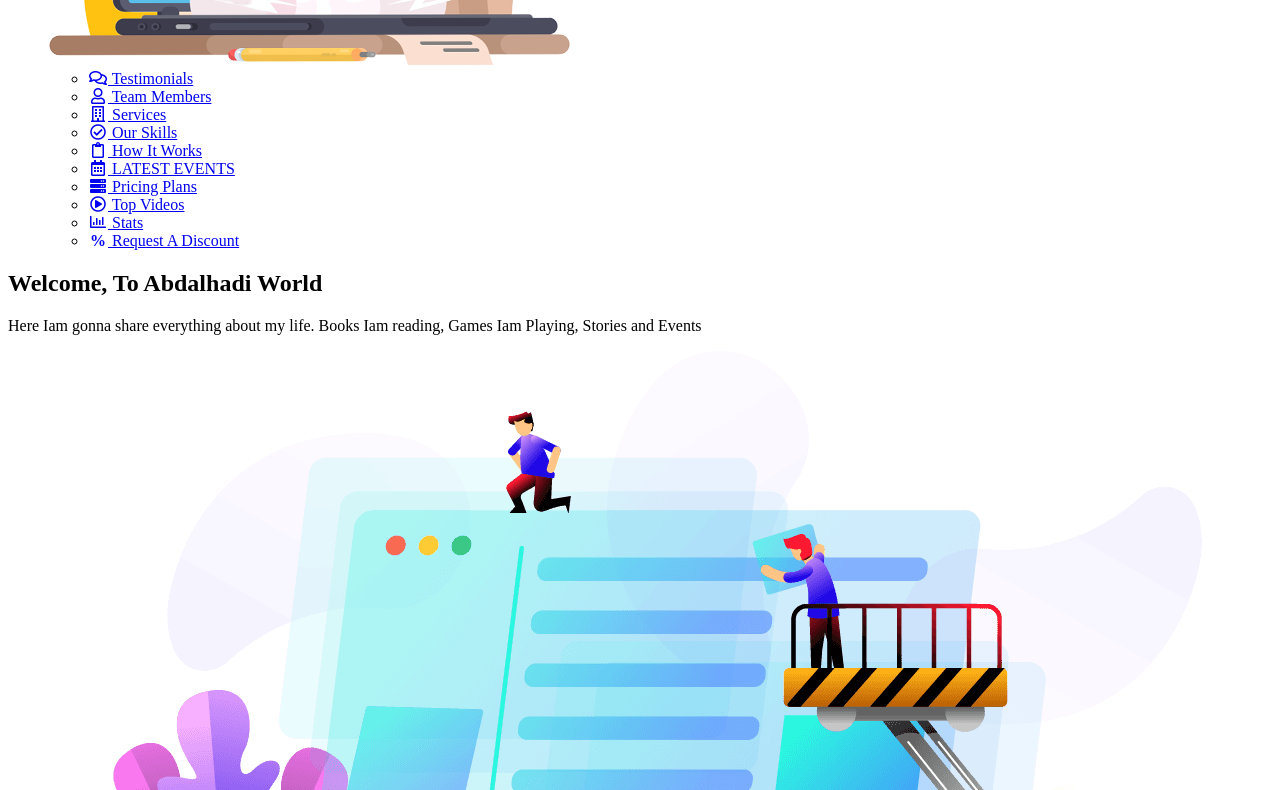
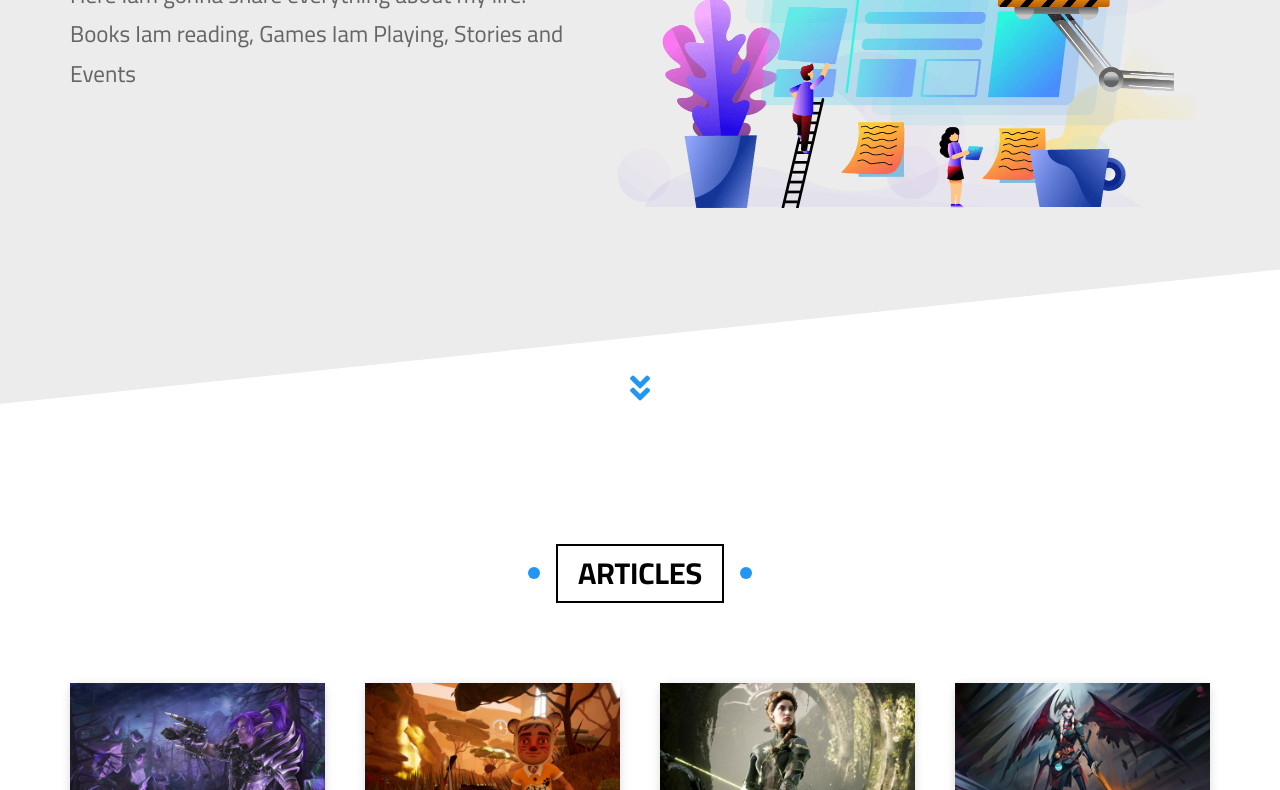
Before and after one commit to 3bdalhadi/HTML_And_CSS_Template_Three, a plain HTML site: page index.html in a window 1280 px wide. Shown: the part 356-1146 px from the top of the page. Drawn offline with Linux system fonts and the light colour scheme; the site is published under a folder, as on GitHub Pages, so addresses that start at the root find nothing.

Commit message:
chang css file track

```diff
--- a/index.html
+++ b/index.html
@@ -5,8 +5,8 @@
   <meta charset="UTF-8">
   <meta name="viewport" content="width=device-width, initial-scale=1.0">
   <title>Abdalhadi </title>
-  <link rel="stylesheet" href="/CSS/normalize.css" />
-  <link rel="stylesheet" href="/CSS/Abdalhadi.css" />
+  <link rel="stylesheet" href="CSS/normalize.css" />
+  <link rel="stylesheet" href="CSS/Abdalhadi.css" />
   <!-- Font Awesome -->
   <link rel="stylesheet" href="CSS/all.min.css" />
   <!-- Google Fonts -->
```
